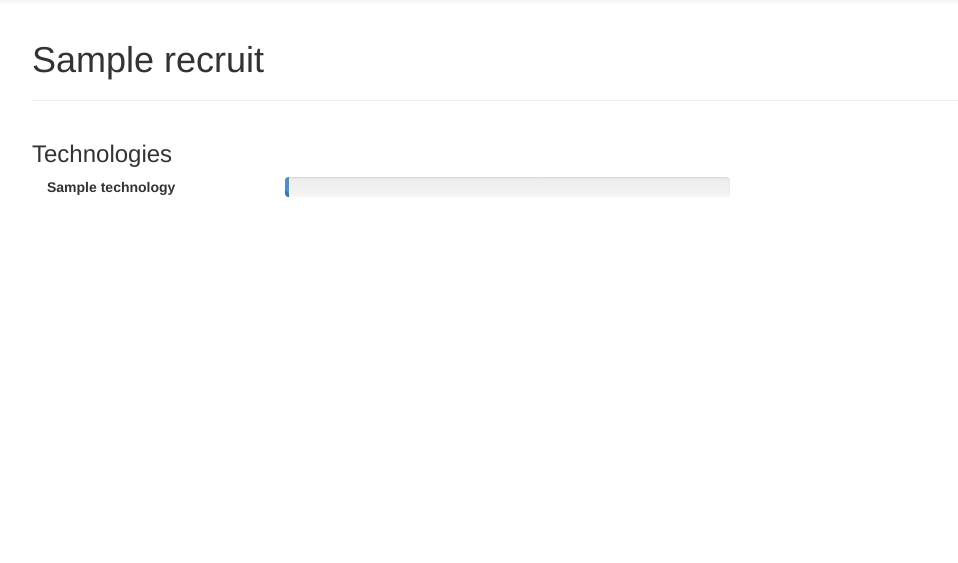
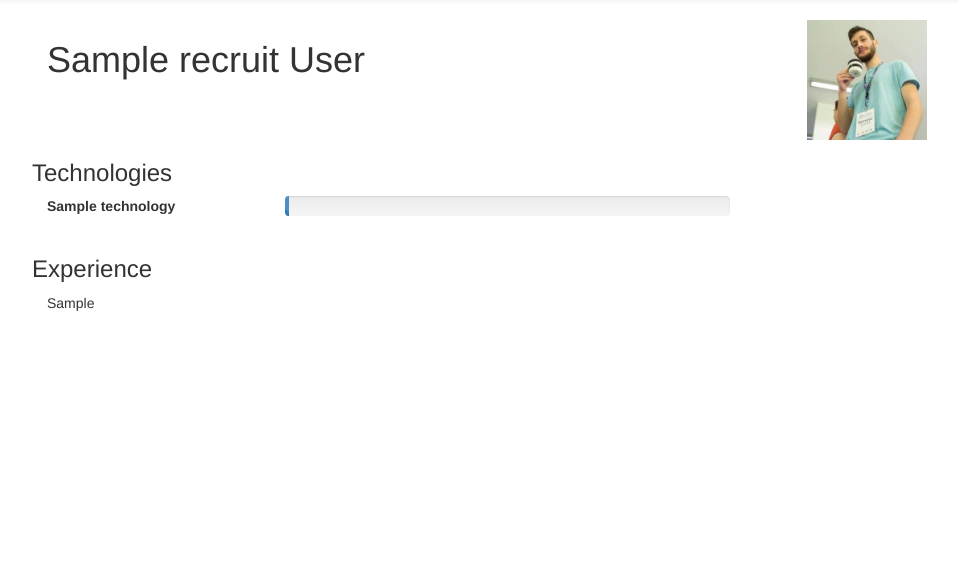
Before and after one commit to bastior/hacknarok, a Django app: page /hackathon/recruits/ in a window 1280 px wide. Shown: the part 52-615 px from the top of the page, without its empty margins (38-996 px from the left). Run offline with Django 3.2, Linux system fonts and the light colour scheme; tables that the repository leaves empty hold one stand-in row (values such as "Sample post"); some libraries are stand-ins or nearby versions.

Commit message:
recruiter view

```diff
--- a/carousel/hackathon/models.py
+++ b/carousel/hackathon/models.py
@@ -66,6 +66,7 @@ class Offer(models.Model):
 class Recruit(models.Model):
     name = models.CharField(max_length=100, default='')
     surname = models.CharField(max_length=100, default='')
+    experience = models.CharField(max_length=1400, default='')
     expected_lower_cash = models.CharField(max_length=100, default='')
     expected_higher_cash = models.CharField(max_length=100, default='')
     expected_location = models.CharField(max_length=100, default='')
--- a/carousel/hackathon/templates/hackathon/recruit.html
+++ b/carousel/hackathon/templates/hackathon/recruit.html
@@ -9,8 +9,11 @@
                   {% for recruit in object_list %}
                       <div class="item {% if forloop.first %}active{% endif %}">
                           <div class="col-md-12">
-                            <div class="row">
-                                <h1>{{ recruit.name }}</h1>
+                            <div class="row"><div class="col-md-8">
+                                <h1>{{ recruit.name }}&nbsp;{{ recruit.surname }}</h1></div>
+                                <div class="col-md-4">
+                                        <img src="/static/imgrec/a.jpg" class="img-responsive" style="height: 120px"/>
+                                </div>
                                 <hr>
                             </div>
 <!---->
@@ -34,9 +37,7 @@
                                         <!--<div class="col-xs-8"><span id="remote">{{ offer.remote_work }}</span></div>-->
                                     <!--</div>-->
                                 <!--</div>-->
-                                <!--<div class="col-md-4 col-md-offset-1">-->
-                                        <!--<img src="/static/img/logo{{ forloop.counter }}.png" class="img-responsive" style="height: 90px"/>-->
-                                <!--</div>-->
+
                             <!--</div>-->
                             <div class="row">
                                 <h3>Technologies</h3>
@@ -54,19 +55,19 @@
                                 {% endfor %}
                             </div>
 
-                            <!--<div class="row">-->
-                                <!--<h3>On project</h3>-->
-                                <!--<div class="col-md-10">-->
-                                    <!--<div class="row">-->
-                                        <!--<div class="col-lg-9 col-xs-12">-->
-                                            <!--<p>-->
-                                                <!--{{ offer.project_description }}-->
-                                            <!--</p>-->
-                                        <!--</div>-->
-                                    <!--</div>-->
-                                <!--</div>-->
-                            <!--</div>-->
-<!---->
+                            <div class="row">
+                                <h3>Experience</h3>
+                                <div class="col-md-10">
+                                    <div class="row">
+                                        <div class="col-lg-9 col-xs-12">
+                                            <p>
+                                                {{ recruit.experience }}
+                                            </p>
+                                        </div>
+                                    </div>
+                                </div>
+                            </div>
+
                             <!--<div class="row">-->
                                 <!--<h3>Benefits</h3>-->
                                 <!--<div class="col-md-10">-->
--- a/carousel/hackathon/views.py
+++ b/carousel/hackathon/views.py
@@ -68,8 +68,6 @@ class RejectOfferView(View):
 class RecruitView(ListView):
     model = Recruit
     template_name = 'hackathon/recruit.html'
-
-
 
 
 def index(request):
```
Also changed, not shown: carousel/hackathon/static/imgrec/a.jpg (added).
